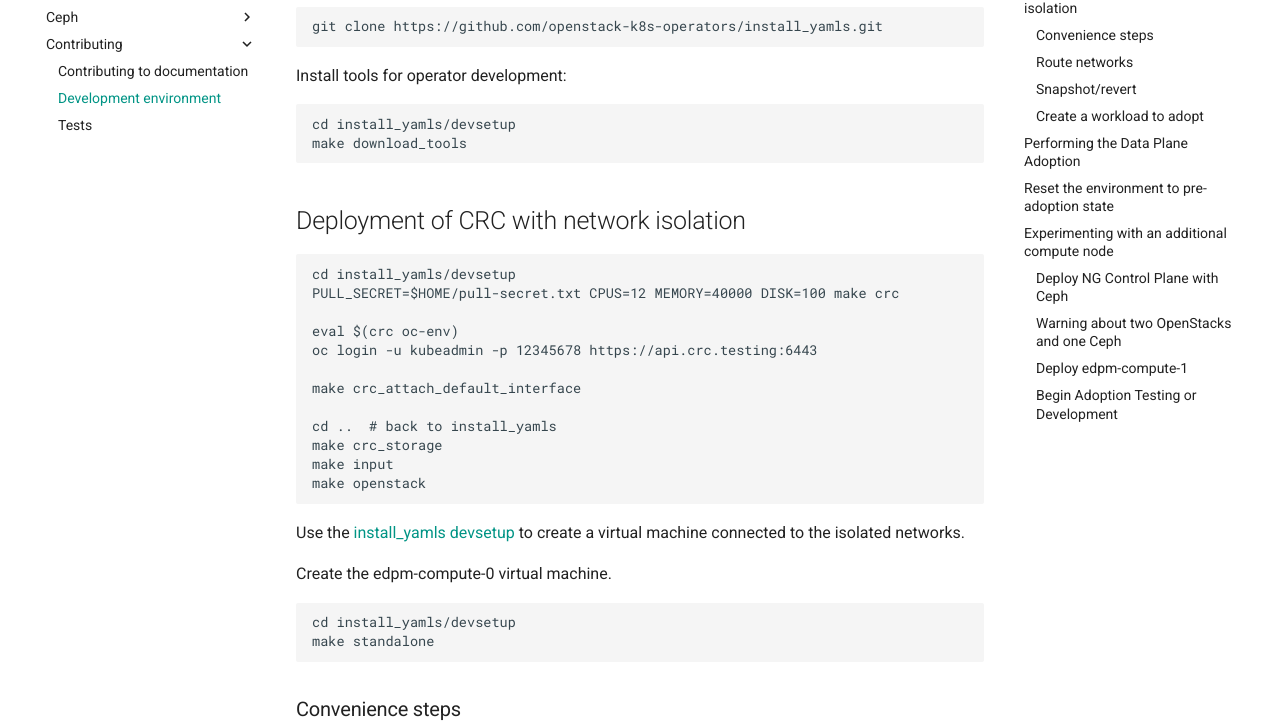
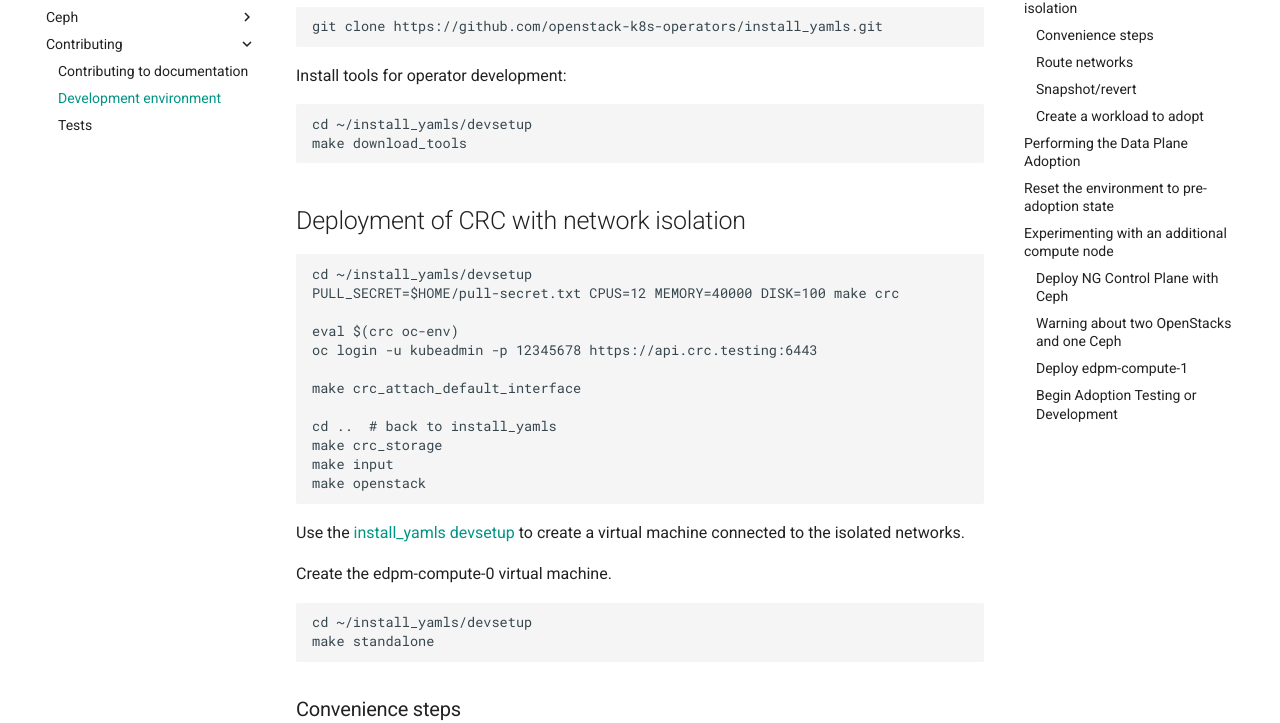
Before and after one commit to openstack-k8s-operators/data-plane-adoption, an MkDocs documentation site: the page built from docs/contributing/development_environment.md, in a window 1280 px wide and 1400 px high, scrolled down 339 px. Shown: the part 145-868 px from the top of the window. Built offline with MkDocs 1.6.1 and Material for MkDocs 9.7.7, drawn with Linux system fonts in a browser that asks for light colours; comment, search, counter and statistics services are not loaded; the version menu is left out; some of the changed text lies outside the part shown.

Commit message:
Use absolute path for cd commands in doc

````diff
--- a/docs/contributing/development_environment.md
+++ b/docs/contributing/development_environment.md
@@ -26,7 +26,7 @@
 Install tools for operator development:
 
 ```
-cd install_yamls/devsetup
+cd ~/install_yamls/devsetup
 make download_tools
 ```
 
@@ -34,7 +34,7 @@
 
 
 ```
-cd install_yamls/devsetup
+cd ~/install_yamls/devsetup
 PULL_SECRET=$HOME/pull-secret.txt CPUS=12 MEMORY=40000 DISK=100 make crc
 
 eval $(crc oc-env)
@@ -52,7 +52,7 @@
 
 Create the edpm-compute-0 virtual machine.
 ```
-cd install_yamls/devsetup
+cd ~/install_yamls/devsetup
 make standalone
 ```
 
@@ -92,7 +92,7 @@
 can be done without having to deploy from scratch.
 
 ```
-cd install_yamls/devsetup
+cd ~/install_yamls/devsetup
 make standalone_snapshot
 ```
 
@@ -100,7 +100,7 @@
 snapshotted state:
 
 ```
-cd install_yamls/devsetup
+cd ~/install_yamls/devsetup
 make standalone_revert
 ```
 
@@ -154,7 +154,7 @@
 Revert the standalone vm to the snapshotted state
 
 ```
-cd install_yamls/devsetup
+cd ~/install_yamls/devsetup
 make standalone_revert
 ```
 Clean up and initialize the storage PVs in CRC vm
````
